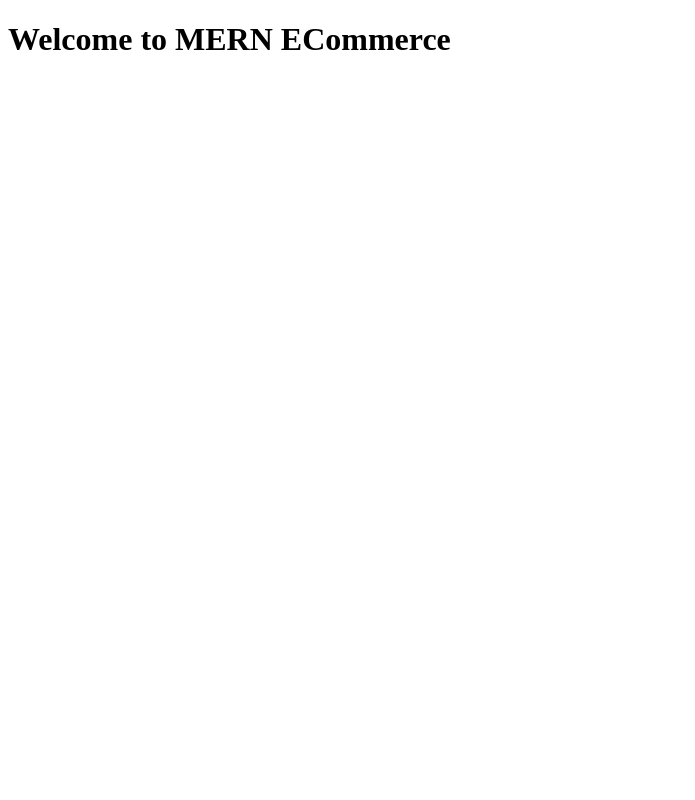
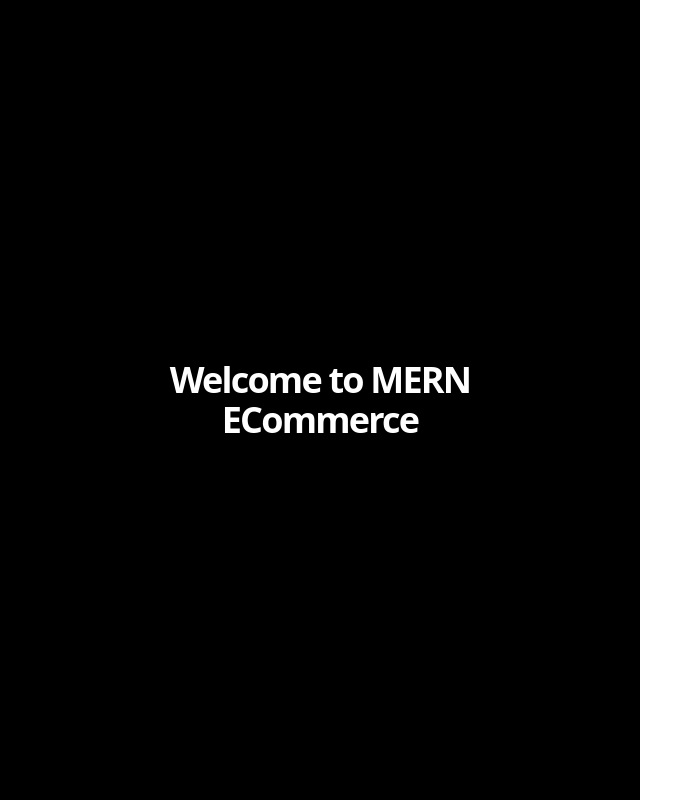
Before and after one commit to prajoshjohny10329/MERN-Eccomerce, a React (Vite) app in the folder client/: page /auth in a window 1280 px wide. Shown: the whole page, without its empty margins (0-695 px from the left). Built offline with nearby package versions, Linux system fonts and the light colour scheme.

Commit message:
chnage css file for did not working

```diff
--- a/client/src/App.jsx
+++ b/client/src/App.jsx
@@ -17,7 +17,7 @@ import Checkout from "./pages/landing/Checkout"
 const App = () => {
 
   return (
-    <div className="flex flex-col overflow-hidden bg-black">
+    <div className="flex flex-col overflow-hidden bg-white">
       <Routes>
 
         {/* Auth pages  */}
--- a/client/src/components/auth/AuthLayout.jsx
+++ b/client/src/components/auth/AuthLayout.jsx
@@ -4,12 +4,12 @@ import { Outlet } from 'react-router-dom';
 const AuthLayout = () => {
   return (
     <div className="flex min-h-screen w-full">
-      <div className=" lg:flex items-center justify-center bg-black w-1/2 px-12">
+      <div className="hidden lg:flex items-center justify-center bg-black w-1/2 px-12">
         <div className="max-w-md space-y-6 text-center text-primary-foreground">
-            <h1 className="text-xl font-extrabold tracking-tighter">Welcome to MERN ECommerce </h1>
+            <h1 className="text-4xl font-extrabold tracking-tighter text-white">Welcome to MERN ECommerce </h1>
         </div>
       </div>
-      <div className="flex flex-1 items-center justify-center bg-black">
+      <div className="flex flex-1 items-center justify-center bg-white">
         <Outlet />
       </div>
     </div>
--- a/client/src/main.jsx
+++ b/client/src/main.jsx
@@ -1,6 +1,6 @@
 import { createRoot } from 'react-dom/client'
 import App from './App.jsx'
-// import './index.css'
+import './index.css'
 import { BrowserRouter } from 'react-router-dom'
 import { Provider } from 'react-redux'
 import store from './store/store.js'
--- a/client/tailwind.config.js
+++ b/client/tailwind.config.js
@@ -1,57 +1,67 @@
-/** @type {import('tailwindcss').Config} */
-export default {
-    darkMode: ["class"],
-    content: ["./src//*.{js,jsx,ts,tsx}"],
-  theme: {
-  	extend: {
-  		borderRadius: {
-  			lg: 'var(--radius)',
-  			md: 'calc(var(--radius) - 2px)',
-  			sm: 'calc(var(--radius) - 4px)'
-  		},
-  		colors: {
-  			background: 'hsl(var(--background))',
-  			foreground: 'hsl(var(--foreground))',
-  			card: {
-  				DEFAULT: 'hsl(var(--card))',
-  				foreground: 'hsl(var(--card-foreground))'
-  			},
-  			popover: {
-  				DEFAULT: 'hsl(var(--popover))',
-  				foreground: 'hsl(var(--popover-foreground))'
-  			},
-  			primary: {
-  				DEFAULT: 'hsl(var(--primary))',
-  				foreground: 'hsl(var(--primary-foreground))'
-  			},
-  			secondary: {
-  				DEFAULT: 'hsl(var(--secondary))',
-  				foreground: 'hsl(var(--secondary-foreground))'
-  			},
-  			muted: {
-  				DEFAULT: 'hsl(var(--muted))',
-  				foreground: 'hsl(var(--muted-foreground))'
-  			},
-  			accent: {
-  				DEFAULT: 'hsl(var(--accent))',
-  				foreground: 'hsl(var(--accent-foreground))'
-  			},
-  			destructive: {
-  				DEFAULT: 'hsl(var(--destructive))',
-  				foreground: 'hsl(var(--destructive-foreground))'
-  			},
-  			border: 'hsl(var(--border))',
-  			input: 'hsl(var(--input))',
-  			ring: 'hsl(var(--ring))',
-  			chart: {
-  				'1': 'hsl(var(--chart-1))',
-  				'2': 'hsl(var(--chart-2))',
-  				'3': 'hsl(var(--chart-3))',
-  				'4': 'hsl(var(--chart-4))',
-  				'5': 'hsl(var(--chart-5))'
-  			}
-  		}
-  	}
-  },
-  plugins: [require("tailwindcss-animate")],
-}
+// /** @type {import('tailwindcss').Config} */
+// export default {
+//     darkMode: ["class"],
+//     content: ["./src//*.{js,jsx,ts,tsx}"],
+//   theme: {
+//   	extend: {
+//   		borderRadius: {
+//   			lg: 'var(--radius)',
+//   			md: 'calc(var(--radius) - 2px)',
+//   			sm: 'calc(var(--radius) - 4px)'
+//   		},
+//   		colors: {
+//   			background: 'hsl(var(--background))',
+//   			foreground: 'hsl(var(--foreground))',
+//   			card: {
+//   				DEFAULT: 'hsl(var(--card))',
+//   				foreground: 'hsl(var(--card-foreground))'
+//   			},
+//   			popover: {
+//   				DEFAULT: 'hsl(var(--popover))',
+//   				foreground: 'hsl(var(--popover-foreground))'
+//   			},
+//   			primary: {
+//   				DEFAULT: 'hsl(var(--primary))',
+//   				foreground: 'hsl(var(--primary-foreground))'
+//   			},
+//   			secondary: {
+//   				DEFAULT: 'hsl(var(--secondary))',
+//   				foreground: 'hsl(var(--secondary-foreground))'
+//   			},
+//   			muted: {
+//   				DEFAULT: 'hsl(var(--muted))',
+//   				foreground: 'hsl(var(--muted-foreground))'
+//   			},
+//   			accent: {
+//   				DEFAULT: 'hsl(var(--accent))',
+//   				foreground: 'hsl(var(--accent-foreground))'
+//   			},
+//   			destructive: {
+//   				DEFAULT: 'hsl(var(--destructive))',
+//   				foreground: 'hsl(var(--destructive-foreground))'
+//   			},
+//   			border: 'hsl(var(--border))',
+//   			input: 'hsl(var(--input))',
+//   			ring: 'hsl(var(--ring))',
+//   			chart: {
+//   				'1': 'hsl(var(--chart-1))',
+//   				'2': 'hsl(var(--chart-2))',
+//   				'3': 'hsl(var(--chart-3))',
+//   				'4': 'hsl(var(--chart-4))',
+//   				'5': 'hsl(var(--chart-5))'
+//   			}
+//   		}
+//   	}
+//   },
+//   plugins: [require("tailwindcss-animate")],
+// }
+
+module.exports = {
+	content: [
+	  './src/**/*.{js,jsx,ts,tsx}',
+	],
+	theme: {
+	  extend: {},
+	},
+	plugins: [],
+  };
```
